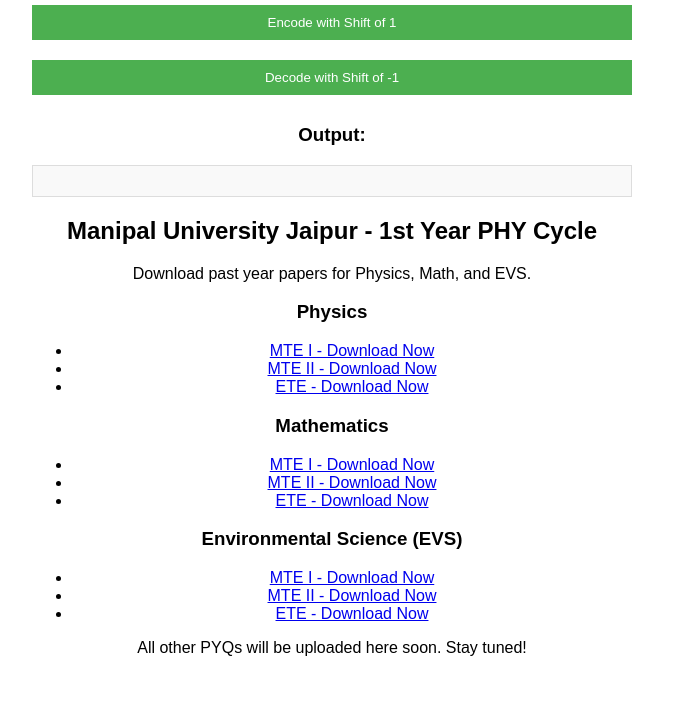
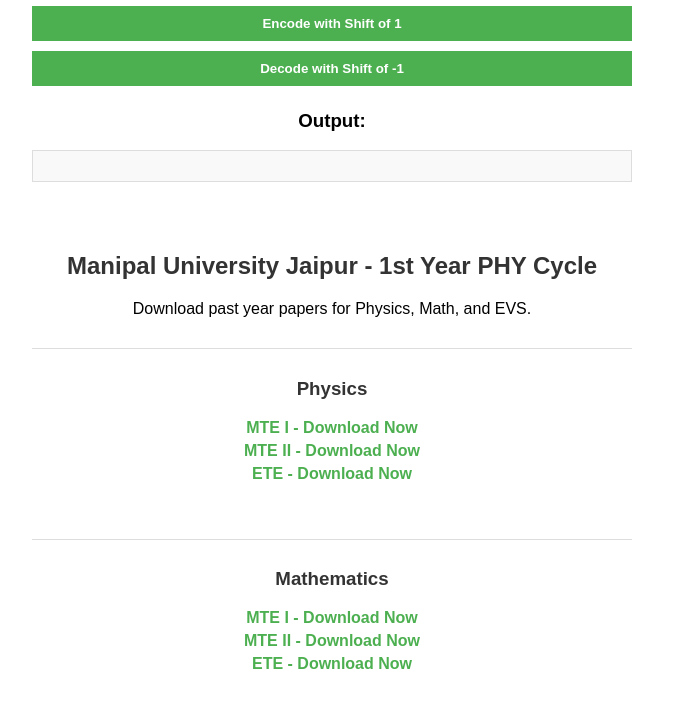
Before and after one commit to NazishQarnain/secret-message, a plain HTML site: page index.html in a window 1280 px wide. Shown: the part 226-952 px from the top of the page, without its empty margins (308-993 px from the left). Before the commit the page ends 899 px from the top, so only its background shows below. Drawn offline with Linux system fonts and the light colour scheme.

Commit message:
Update style.css

```diff
--- a/style.css
+++ b/style.css
@@ -7,19 +7,22 @@ body {
 .container {
   max-width: 600px;
   margin: 0 auto;
+  padding: 20px;
 }
 
-select, textarea, button {
-  width: 100%;
-  padding: 10px;
-  margin: 10px 0;
+h1 {
+  color: #333;
 }
 
 button {
+  width: 100%;
+  padding: 10px;
+  margin: 5px 0;
   background-color: #4CAF50;
   color: white;
   border: none;
   cursor: pointer;
+  font-weight: bold;
 }
 
 button:hover {
@@ -31,3 +34,43 @@ button:hover {
   padding: 15px;
   border: 1px solid #ddd;
 }
+
+.pyq-section h2 {
+  margin-top: 30px;
+  color: #333;
+}
+
+.subject-section {
+  margin-top: 30px;
+  padding: 10px;
+  border-top: 1px solid #ddd;
+}
+
+.subject-section h3 {
+  color: #333;
+}
+
+.subject-section ul {
+  list-style-type: none;
+  padding: 0;
+}
+
+.subject-section li {
+  margin: 5px 0;
+}
+
+.subject-section a {
+  color: #4CAF50;
+  text-decoration: none;
+  font-weight: bold;
+}
+
+.subject-section a:hover {
+  text-decoration: underline;
+}
+
+.update-note {
+  margin-top: 30px;
+  font-style: italic;
+  color: #666;
+}
```
